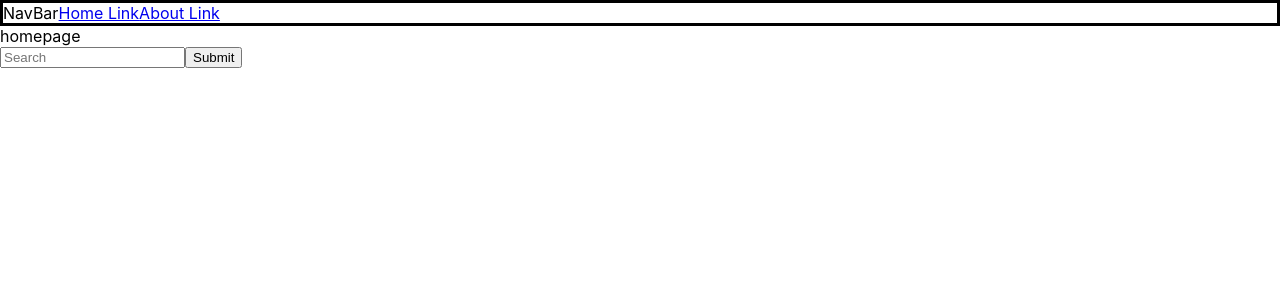
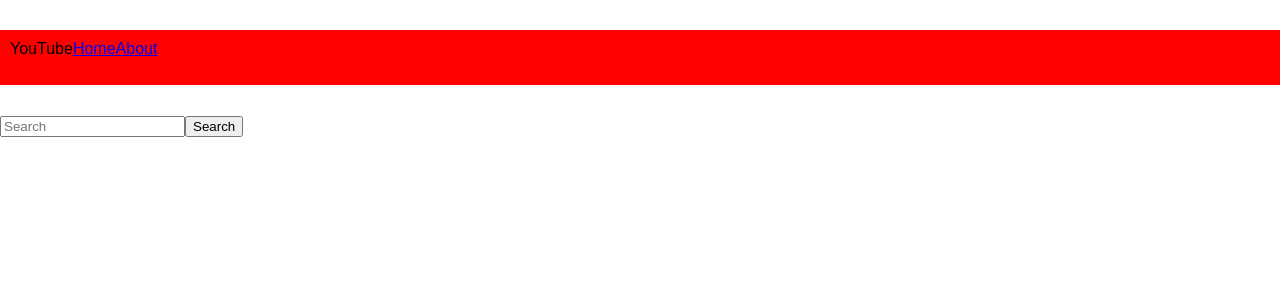
Before and after one commit to JerryDeJesus/youtube-clone-react, a React (Create React App) app: page / in a window 1280 px wide. Shown: the top 300 px of the page. Built offline with nearby package versions, Linux system fonts and the light colour scheme.

Commit message:
red NavBar and HomePage to Home

```diff
--- a/src/App.css
+++ b/src/App.css
@@ -1,3 +1,22 @@
-.NavBar{
-  border: 3px black solid;
+.NavBar {
+  border: 10px red solid;
+  background-color: red;
+  height: 35px;
+  text-decoration-color: antiquewhite;
+  text-align: left;
+  margin: 30px 0;
+  font-family: Arial, Helvetica, sans-serif;
+  font: white;
 }
+
+.Home {
+  background-color: wheat;
+}
+
+#videosContainer {
+  background-color: wheat;
+}
+
+button {
+  position: center;
+}
--- a/src/App.js
+++ b/src/App.js
@@ -1,26 +1,24 @@
-import './App.css';
-import React from 'react';
-import { Component } from 'react';
-import HomePage from './components/HomePage';
-import NavBar from './components/NavBar';
-import About from './components/About';
-import { Route, Switch } from 'react-router-dom';
-
+import "./App.css";
+import React from "react";
+import { Component } from "react";
+import Home from "./components/Home";
+import NavBar from "./components/NavBar";
+import About from "./components/About";
+import { Route, Switch } from "react-router-dom";
 
 class App extends Component {
-  constructor(){
-    super()
+  constructor() {
+    super();
   }
-  render(){
+  render() {
     return (
       <div className="App">
-          <Route path="">
-            <NavBar />
-          </Route>
+        <Route path="">
+          <NavBar />
+        </Route>
         <Switch>
-
           <Route exact path="/">
-            <HomePage />
+            <Home />
           </Route>
 
           <Route path="/about">
@@ -30,11 +28,10 @@ class App extends Component {
           {/* <Route path="/videos/">
             <Videos />
           </Route> */}
-
         </Switch>
       </div>
-    )
+    );
   }
 }
 
-export default App
+export default App;
--- /dev/null
+++ b/src/components/Home.js
@@ -0,0 +1,65 @@
+import React from "react";
+import { Component } from "react";
+require("dotenv").config();
+
+class HomePage extends Component {
+  constructor() {
+    super();
+    this.state = {
+      searchValue: "",
+      searchResults: [],
+    };
+  }
+
+  handleInput = (event) => {
+    this.setState({
+      searchValue: event.target.value,
+    });
+  };
+
+  handleSubmit = (event) => {
+    event.preventDefault();
+    this.setState({
+      searchValue: "",
+    });
+
+    // https://www.googleapis.com/youtube/v3/search?part=snippet&maxResults=20&q=YOURKEYWORD&type=video&key=${process.env.REACT_APP_API_KEY}
+    fetch(
+      `https://www.googleapis.com/youtube/v3/search?part=snippet&maxResults=20&q=${this.state.searchValue}&type=video&key=${process.env.REACT_APP_API_KEY}`
+    )
+      .then((res) => {
+        return res.json();
+      })
+      .then((data) => {
+        this.setState({ searchResults: data.items });
+      });
+    console.log(this.state.searchResults);
+  };
+
+  render() {
+    const videoItems = this.state.searchResults.map((eachResult) => {
+      return <div>{eachResult.snippet.title}</div>;
+    });
+
+    return (
+      <div className="HomePage">
+        <div>
+          <form onSubmit={this.handleSubmit}>
+            {videoItems}
+            <input
+              type="text"
+              placeholder="Search"
+              value={this.state.searchValue}
+              onInput={this.handleInput}
+            ></input>
+            <button type="submit" id="search">
+              Search
+            </button>
+          </form>
+        </div>
+      </div>
+    );
+  }
+}
+
+export default HomePage;
--- a/src/components/HomePage.js
+++ /dev/null
@@ -1,68 +0,0 @@
-import React from 'react';
-import { Component } from 'react';
-require('dotenv').config();
-
-
-class HomePage extends Component {
-  constructor(){
-    super()
-    this.state = {
-      searchValue:"",
-      searchResults:[]
-    }
-  }
-
-  handleInput=(event)=>{
-    this.setState({
-      searchValue: event.target.value
-    })
-  }
-
-  handleSubmit=(event)=>{
-    event.preventDefault();
-    this.setState({
-      searchValue:""
-    });
-
-    // https://www.googleapis.com/youtube/v3/search?part=snippet&maxResults=20&q=YOURKEYWORD&type=video&key=${process.env.REACT_APP_API_KEY}
-    fetch(`https://www.googleapis.com/youtube/v3/search?part=snippet&maxResults=20&q=${this.state.searchValue}&type=video&key=${process.env.REACT_APP_API_KEY}`)
-    .then((res) => { return res.json()})
-    .then((data) => {
-
-
-      this.setState({searchResults: data.items})
-
-
-
-  })
-    console.log(this.state.searchResults);
-
-
-  }
-
-
-
-  render(){
-
-  const videoItems = this.state.searchResults.map((eachResult)=>{
-       return (
-          <div>{eachResult.snippet.title}</div>
-        )
-    })
-
-    return (
-      <div className="HomePage">
-        homepage
-        <div>
-            <form onSubmit={this.handleSubmit}>
-                {videoItems}
-                <input type="text" placeholder="Search" value={this.state.searchValue} onInput={this.handleInput}></input>
-                <button type="submit">Submit</button>
-            </form>
-        </div>
-      </div>
-    )
-  }
-}
-
-export default HomePage
--- a/src/components/NavBar.js
+++ b/src/components/NavBar.js
@@ -1,25 +1,22 @@
 import React from "react";
-import { Component } from 'react';
-import { Link } from 'react-router-dom';
+import { Component } from "react";
+import { Link } from "react-router-dom";
 
 class NavBar extends Component {
-  constructor(){
-    super()
+  constructor() {
+    super();
   }
-  render(){
+  render() {
     return (
       <div className="NavBar">
-        NavBar
+        YouTube
         <Link exact to="/">
-            Home Link
+          Home
         </Link>
-
-        <Link to="/about">
-            About Link
-        </Link>
+        <Link to="/about">About</Link>
       </div>
-    )
+    );
   }
 }
 
-export default NavBar
+export default NavBar;
```
Also changed, not shown: src/components/About.js (+6 -10 lines), src/components/Videos.js (+11 -8 lines).
